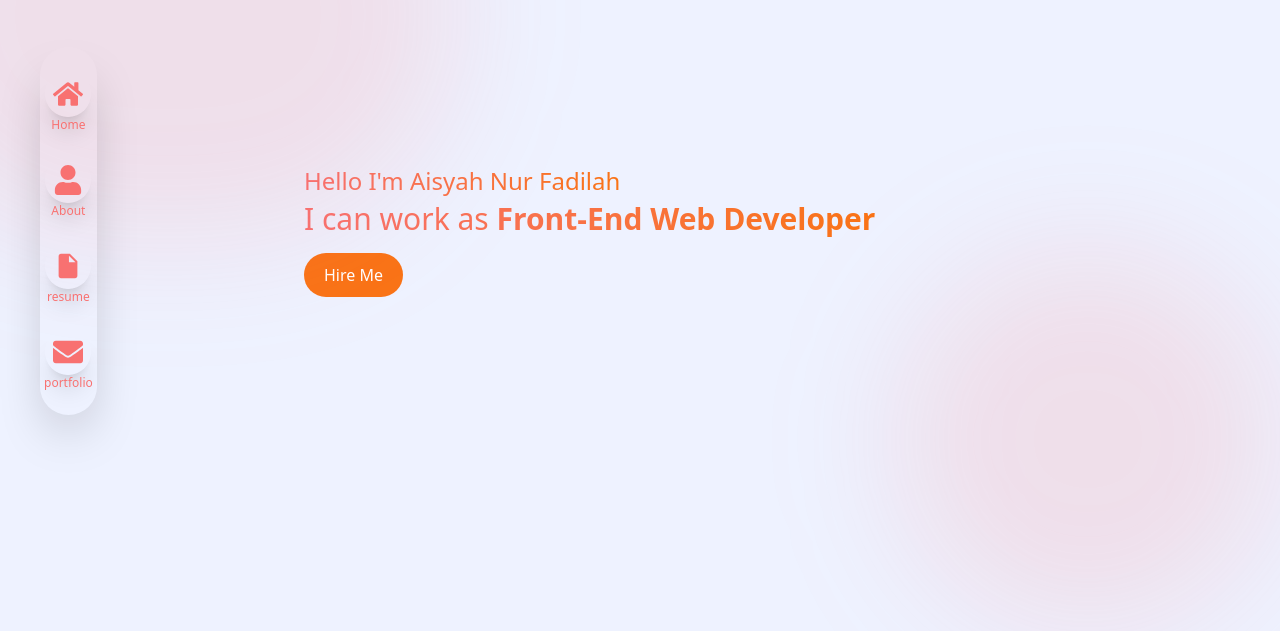
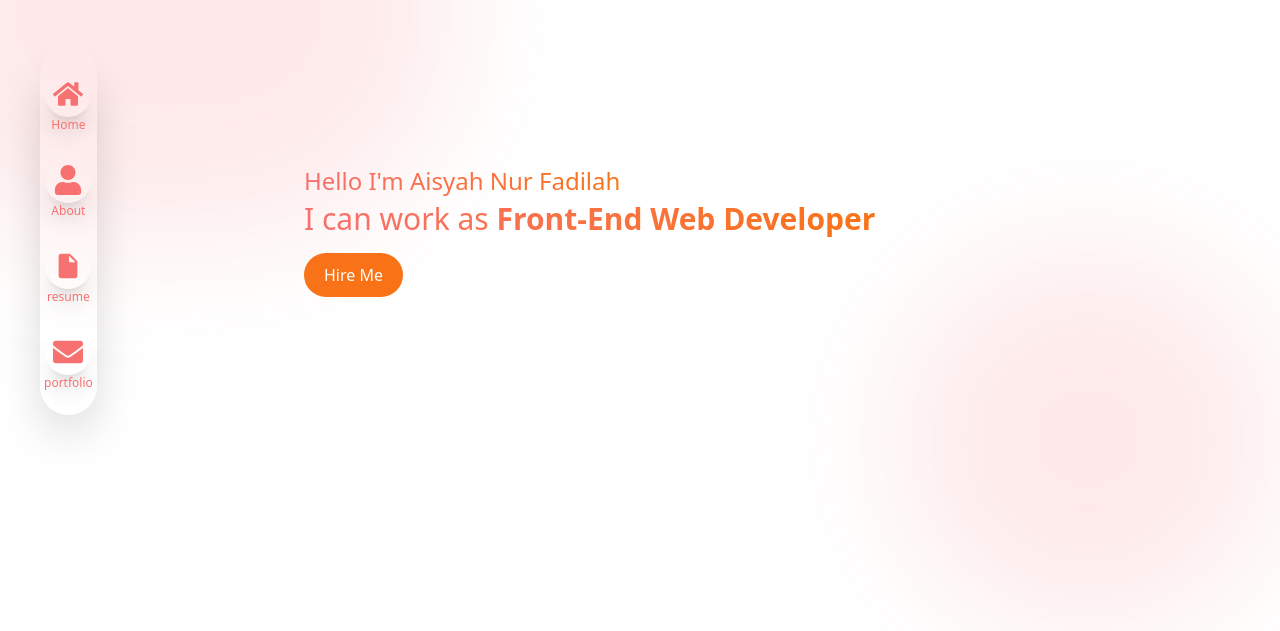
Before and after one commit to isyhfadilah/aisyahnurfadilah, a Next.js app: page / in a window 1280 px wide. Shown: the part 169-800 px from the top of the page. Built offline with nearby package versions, Linux system fonts and the light colour scheme; a web font is replaced by a local one.

Commit message:
fix: background color in hero component

```diff
--- a/src/components/common/hero/index.tsx
+++ b/src/components/common/hero/index.tsx
@@ -3,7 +3,7 @@ import Container from '../layouts/Container'
 
 export const Hero = () => {
   return (
-    <section className="bg-indigo-50" id="home">
+    <section className="bg-white">
       <div className="bg-red/15 w-sm h-sm md:w-xl md:h-md rounded-full absolute z-1 -top-10 -left-30 blur-3xl"></div>
       <div className="bg-red/15 md:w-sm md:h-sm rounded-full absolute z-1 bottom-0 right-0 blur-3xl"></div>
 
```
